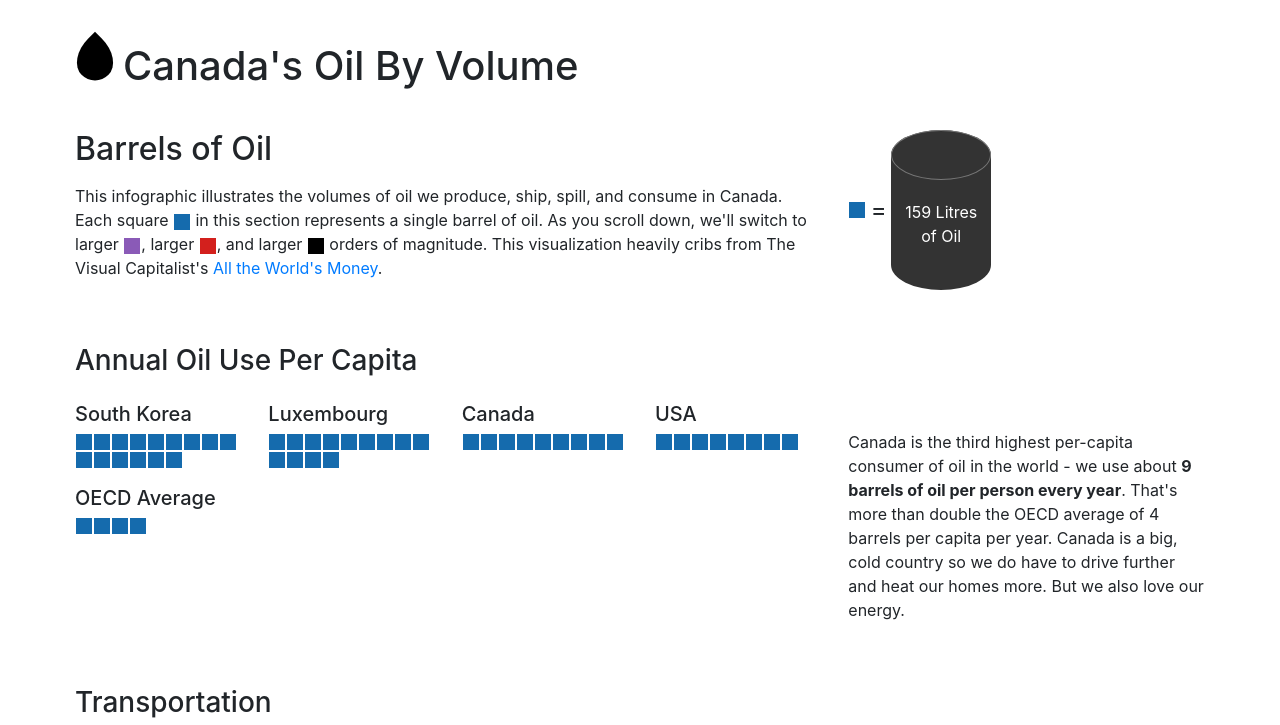
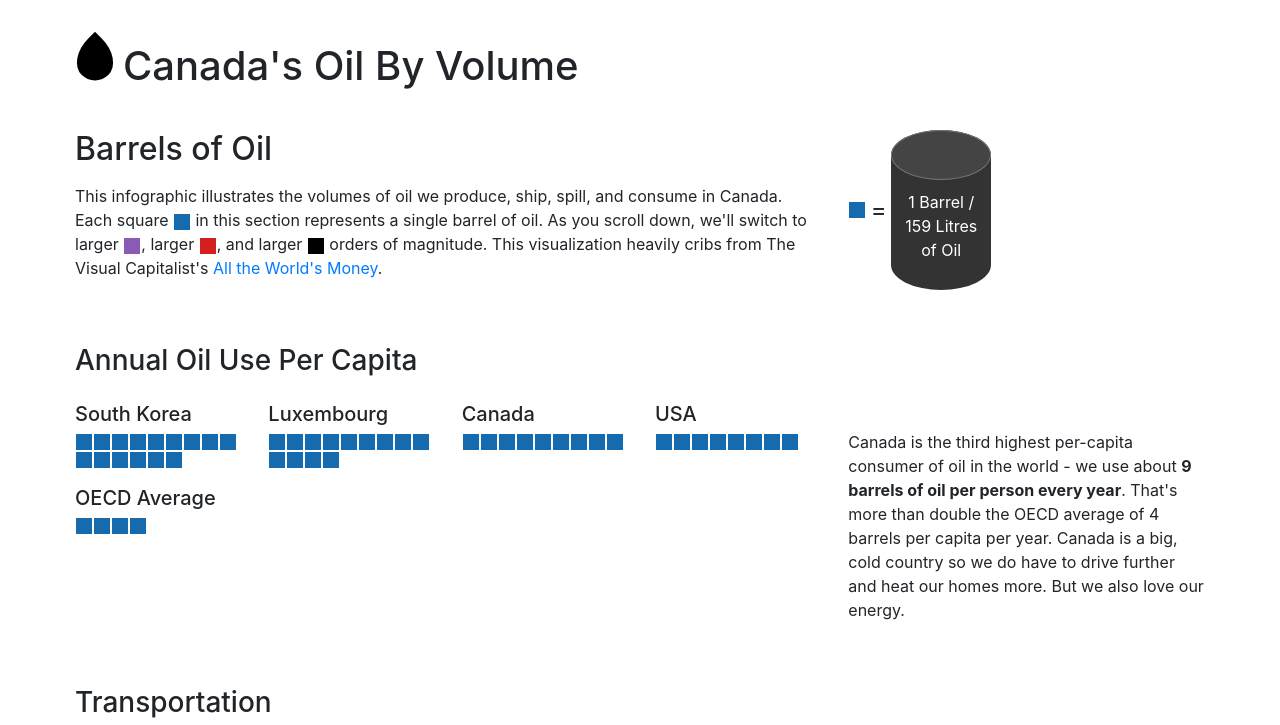
Before and after one commit to robharper/oil-volume-viz, a plain HTML site: page index.html in a window 1280 px wide. Shown: the top 725 px of the page. Drawn offline with nearby package versions, Linux system fonts and the light colour scheme.

Commit message:
touch ups

```diff
--- a/index.html
+++ b/index.html
@@ -7,6 +7,7 @@
   <title>Canada's Oil By Volume</title>
   <meta name="description" content="Canada is one of the biggest oil users in the world. This infographic visualizes the scale of Canada's oil production, transport, and consumption.">
   <meta name="viewport" content="width=device-width, initial-scale=1, shrink-to-fit=no">
+  <link rel="icon" type="image/png" sizes="32x32" href="favicon-32x32.png">
 
   <meta name="twitter:card" content="summary">
   <meta name="twitter:site" content="@unchartedsoft">
@@ -178,7 +179,7 @@
             <span class="equals">=</span>
             <div class="barrel">
               <div class="barrel-rim"></div>
-              <div class="barrel-text">159 Litres of Oil</div>
+              <div class="barrel-text">1 Barrel / 159 Litres of Oil</div>
             </div>
           </div>
         </div>
--- a/style.css
+++ b/style.css
@@ -77,12 +77,13 @@ h2 + p {
   top: 0;
   width: 100px;
   height: 50px;
+  background: #444;
   border-radius: 100px/50px;
   border: solid 1px #777;
 }
 .barrel-text {
   padding: 10px;
-  margin-top: 60px;
+  margin-top: 50px;
 }
 
 /* Grid legends */
@@ -141,7 +142,7 @@ table.grid td{
   background: black;
 }
 .scale-1000000000a .viz-box span.sub, .scale-1000000000a .block.sub {
-  background: green;
+  background: #888;
 }
 
 .scale-1000000 .viz-box-inverse span.sub {
```
Also changed, not shown: favicon-32x32.png (added), 1 other file.
